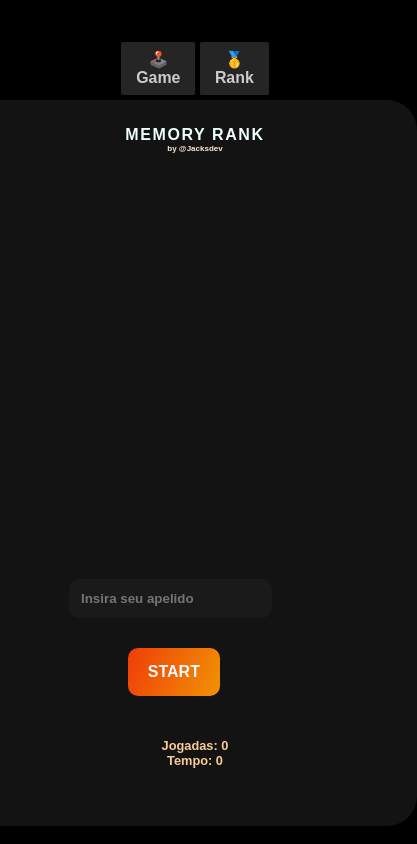
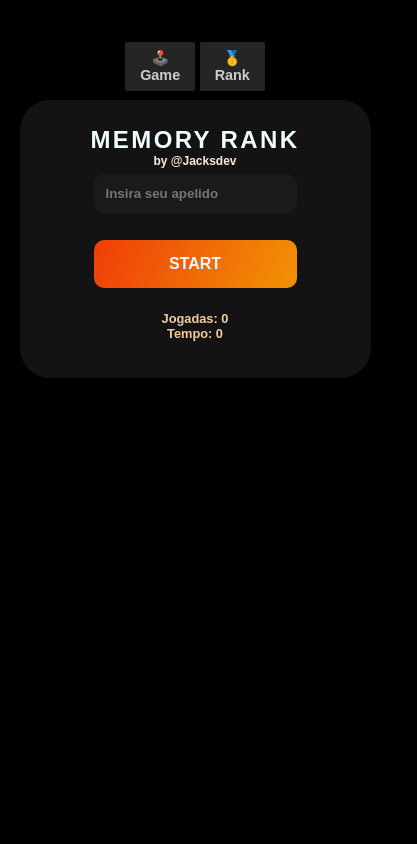
Before and after one commit to jackobala/MemoryRank, a plain HTML site: page index.html in a window 390 px wide. Shown: the whole page, 417 px wide, since content can reach past the window. Drawn offline with Linux system fonts and the light colour scheme; a web font is replaced by a local one.

Commit message:
styles mod

```diff
--- a/index.html
+++ b/index.html
@@ -18,7 +18,7 @@
         <div id="Jogo" class="tabcontent">
             <div class="game"></div>
             <input type="text" id="apelido" placeholder="Insira seu apelido" />
-            <div>
+            <div class="reset-container">
                 <button id="startButton" class="reset" onclick="iniciarJogo();">Start</button>
             </div>
             <div class="stats">
--- a/style.css
+++ b/style.css
@@ -4,17 +4,16 @@
   font-family: "Unbounded", sans-serif;
   font-weight: bolder;
   box-sizing: border-box;
-
 }
 
 body {
-
   display: flex;
   justify-content: center;
   align-items: center;
-    background-color:black;
+  background-color: black;
   margin-top: 100px;
 }
+
 .container {
   display: flex;
   align-items: center;
@@ -23,36 +22,41 @@ body {
   padding-top: 10px;
   border-radius: 30px;
   position: relative;
+  width: 90%;
+  max-width: 500px;
 }
 
 h2 {
-    font-size: 100%;
+  font-size: 1.5em;
   padding-top: 16px;
   color: azure;
   text-transform: uppercase;
   letter-spacing: 0.1em;
-
 }
 
 h3 {
-  font-size: 50%;
+  font-size: 0.75em;
   color: antiquewhite;
+}
+
+.reset-container {
+  display: flex;
+  justify-content: center;
+  width: 100%;
 }
 
 .reset {
   padding: 15px 20px;
   border: none;
   background: linear-gradient(293deg, rgb(241, 147, 4) 0%, rgba(243, 62, 8, 0.986) 100%);
-    font-size: 100%;
+  font-size: 1em;
   text-transform: uppercase;
   cursor: pointer;
   color: aliceblue;
   border-radius: 10px;
-    transform: translate(0, -3x);
+  transform: translate(0, -3px);
   transition: 0.2s;
   transition-timing-function: linear;
-    position: relative;
-    left: 34%;
 }
 
 .reset:active {
@@ -65,8 +69,8 @@ h3 {
 }
 
 .game {
-
-    width: 420px;
+  width: 90%;
+  max-width: 420px;
   height: 420px;
   display: flex;
   flex-wrap: wrap;
@@ -79,7 +83,7 @@ h3 {
 
 .stats {
   color: rgb(248, 204, 154);
-    font-size: 80%;
+  font-size: 0.8em;
   font-weight: bold;
   padding: 10%;
   text-align: center;
@@ -87,7 +91,7 @@ h3 {
 }
 
 .item {
-    position:relative;
+  position: relative;
   width: 75px;
   height: 75px;
   display: flex;
@@ -113,13 +117,11 @@ h3 {
   transition: 0.25s;
   transform: rotateY(0deg);
   backface-visibility: hidden;
-
 }
 
 .boxOpen::after,
 .boxMatch::after {
   transform: rotateY(180deg);
-
 }
 
 .boxMatch {
@@ -136,7 +138,6 @@ input {
   color: white;
   font-weight: bolder;
   position: relative;
-    left: 20%;
   margin-bottom: 30px;
 }
 
@@ -164,9 +165,8 @@ input {
 
 #rankingTable {
   width: 100%;
-    max-height: 100%;
-    margin-top:20px;
-    margin-bottom: 400px;
+  margin-top: 20px;
+  margin-bottom: 20px;
   border-collapse: collapse;
   overflow-y: auto;
 }
@@ -175,7 +175,6 @@ input {
   border: 1px solid #dddddd2d;
   padding: 8px;
   text-align: left;
-
 }
 
 #rankingTable th {
@@ -197,7 +196,7 @@ tr {
   cursor: pointer;
   padding: 8px 15px;
   transition: 0.3s;
-  font-size: 15.9px;
+  font-size: 0.9em;
   background-color: rgb(37, 37, 37);
   border-radius: 3%;
   color: #ccc;
@@ -210,6 +209,7 @@ tr {
 .tab button.active {
   background-color: rgba(37, 37, 37, 0.568);
 }
+
 .tabcontent {
   display: none;
   padding: 6px 12px;
@@ -218,6 +218,29 @@ tr {
 
 .tabs-container {
   position: absolute;
-  top: 5%
+  top: 5%;
+}
 
+@media (max-width: 600px) {
+  .game {
+      width: 100%;
+      height: auto;
+      gap: 10px;
   }
+
+  .item {
+      width: 60px;
+      height: 60px;
+      font-size: 2em;
+  }
+
+  .reset {
+      left: 0;
+      width: 100%;
+  }
+
+  input {
+      left: 0;
+      width: 100%;
+  }
+}
```
Lines whose indentation alone changed are shown as unchanged.
